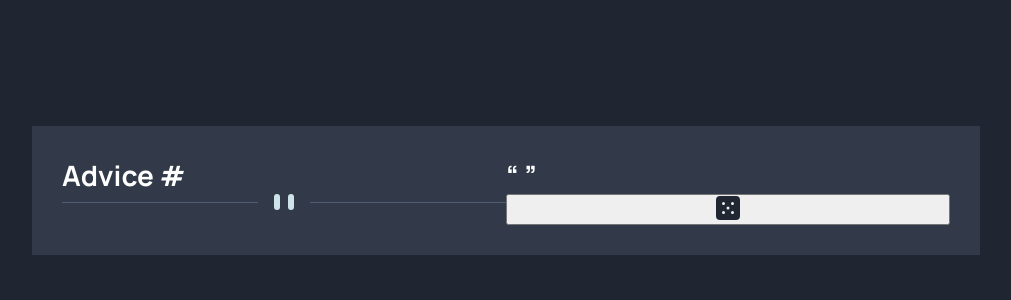
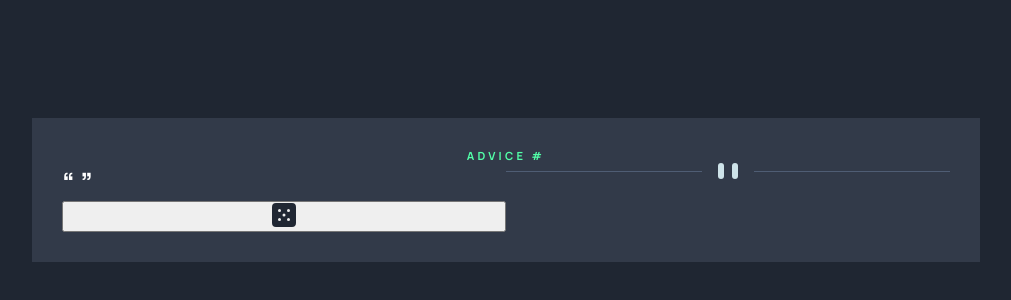
Before and after one commit to programmeur77/frontendmentor-advice-generator-app, a website: page index.html in a window 1280 px wide. Shown: the part 210-510 px from the top of the page, without its empty margins (134-1145 px from the left). Drawn offline with nearby package versions, Linux system fonts and the light colour scheme; files that its build step writes are made by us from their sources.

Commit message:
Added advice-number section style

```diff
--- a/style/components/_card-container.scss
+++ b/style/components/_card-container.scss
@@ -5,4 +5,16 @@
   padding: 30px;
   display: grid;
   grid-template-columns: repeat(2, 1fr);
+
+  & .advice {
+    &__advice-number {
+      grid-column: 1 / 3;
+      justify-self: center;
+      color: $neon-green;
+      text-transform: uppercase;
+      font-size: 0.7rem;
+      font-weight: 700;
+      letter-spacing: 0.2rem;
+    }
+  }
 }
```
